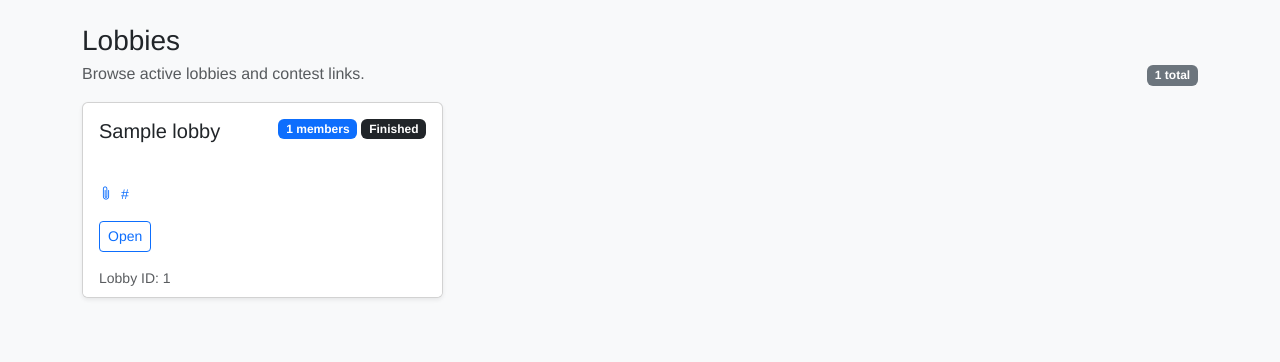
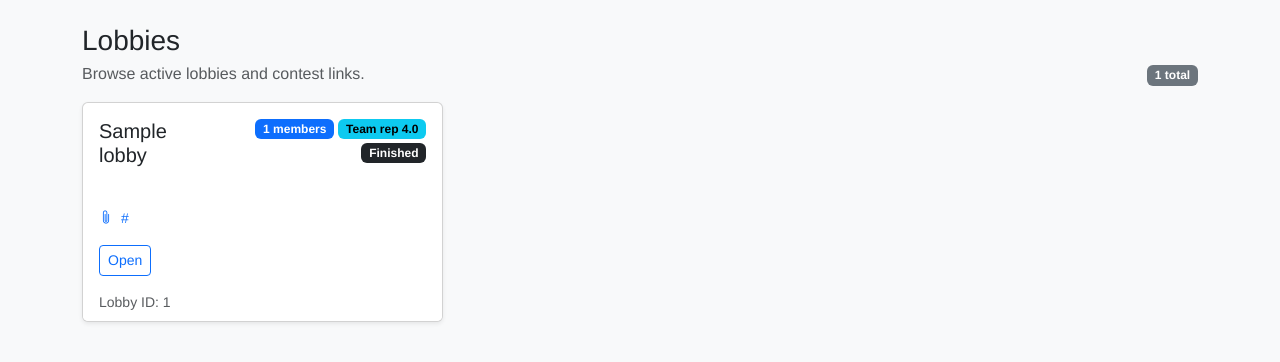
Before and after one commit to StevenLin0732/Teammate-Reputation-System-TRS-, a Flask app: page /lobbies in a window 1280 px wide. Shown: the part 56-418 px from the top of the page. Run offline with Flask 3, Linux system fonts and the light colour scheme; tables that the repository leaves empty hold one stand-in row (values such as "Sample post").

Commit message:
Add matchmaking

```diff
--- a/app.py
+++ b/app.py
@@ -83,6 +83,63 @@ def get_current_user():
     if not user_id:
         return None
     return User.query.get(user_id)
+
+
+def _rep_overall_score_0_to_10(rep: dict | None) -> float:
+    """Scalar reputation score in [0, 10] derived from the existing rep dict.
+
+    We keep this consistent with the graph API's normalization: contribution and
+    communication are treated as 0..10 inputs, normalized to 0..1, then averaged
+    with the would_work_again ratio (0..1).
+    """
+
+    if not rep:
+        return 0.0
+
+    from models import _normalize_0_to_10
+
+    contrib = _normalize_0_to_10(rep.get("contribution_avg"))
+    comm = _normalize_0_to_10(rep.get("communication_avg"))
+
+    wwa_raw = rep.get("would_work_again_ratio")
+    try:
+        wwa = float(wwa_raw) if wwa_raw is not None else 0.0
+    except (TypeError, ValueError):
+        wwa = 0.0
+    if wwa < 0.0:
+        wwa = 0.0
+    if wwa > 1.0:
+        wwa = 1.0
+
+    score = 10.0 * ((contrib + comm + wwa) / 3.0)
+    return round(float(score), 2)
+
+
+def _aggregate_team_rep_0_to_10(member_ids: list[int], rep_score_by_id: dict[int, float]) -> float:
+    if not member_ids:
+        return 0.0
+    scores = [float(rep_score_by_id.get(uid, 0.0)) for uid in member_ids]
+    if not scores:
+        return 0.0
+    return round(sum(scores) / float(len(scores)), 2)
+
+
+def _compute_rep_scores_for_user_ids(user_ids: set[int]) -> dict[int, float]:
+    """Compute scalar rep scores for a set of user ids (best effort)."""
+
+    if not user_ids:
+        return {}
+
+    from models import User
+
+    trust_scores = User.compute_transitive_trust_scores()
+    users = User.query.filter(User.id.in_(user_ids)).all()
+    rep_score_by_id: dict[int, float] = {}
+    for u in users:
+        rep_score_by_id[u.id] = _rep_overall_score_0_to_10(
+            u.reputation(trust_scores=trust_scores)
+        )
+    return rep_score_by_id
 
 
 def _send_email(subject: str, to_email: str, body: str):
@@ -365,9 +422,26 @@ def lobbies_page():
         ).all()
         pending_by_lobby_id = {r.lobby_id: r for r in pending}
 
+    # Pre-compute rep scores for users participating in these lobbies (+ viewer).
+    member_ids_by_lobby_id: dict[int, list[int]] = {}
+    all_user_ids: set[int] = set()
+
     for q in qs:
         team = Team.query.filter_by(lobby_id=q.id).first()
-        participant_count = len(team.members) if team else 0
+        member_ids = [tm.user_id for tm in team.members] if team else []
+        member_ids_by_lobby_id[q.id] = member_ids
+        all_user_ids.update(member_ids)
+
+    if viewer:
+        all_user_ids.add(viewer.id)
+
+    rep_score_by_id = _compute_rep_scores_for_user_ids(all_user_ids)
+    viewer_rep = float(rep_score_by_id.get(viewer.id, 0.0)) if viewer else None
+
+    for idx, q in enumerate(qs):
+        team = Team.query.filter_by(lobby_id=q.id).first()
+        member_ids = member_ids_by_lobby_id.get(q.id, [])
+        participant_count = len(member_ids)
         d = q.to_dict()
         d["participant_count"] = participant_count
         d["team_locked"] = bool(team.locked) if team else False
@@ -382,7 +456,37 @@ def lobbies_page():
 
         req = pending_by_lobby_id.get(q.id)
         d["join_request_status"] = req.status if req else None
+
+        team_rep = _aggregate_team_rep_0_to_10(member_ids, rep_score_by_id)
+        d["team_reputation"] = team_rep
+        if viewer_rep is not None:
+            d["rep_distance"] = round(abs(team_rep - viewer_rep), 2)
+        else:
+            d["rep_distance"] = None
+
+        # preserve original ordering (created_at desc) as a stable tiebreaker
+        d["_order"] = idx
         lobbies.append(d)
+
+    if viewer:
+        def _is_joinable(l: dict) -> bool:
+            return (
+                l.get("role") is None
+                and (not bool(l.get("finished")))
+                and (not bool(l.get("team_locked")))
+            )
+
+        def _sort_key(l: dict):
+            joinable_bucket = 0 if _is_joinable(l) else 1
+            dist = l.get("rep_distance")
+            dist_val = float(dist) if dist is not None else 1e9
+            return (joinable_bucket, dist_val, l.get("_order", 0))
+
+        lobbies.sort(key=_sort_key)
+
+    for l in lobbies:
+        l.pop("_order", None)
+
     return render_template("lobbies.html", lobbies=lobbies)
 
 
@@ -447,6 +551,36 @@ def lobby_detail(lobby_id):
     teammates = []
     if viewer:
         teammates = [m for m in members if m.id != viewer.id]
+
+    invite_recommendations = []
+    if viewer and is_leader and team and (not team.locked) and (not lobby.finished):
+        pending_invites = Invitation.query.filter_by(team_id=team.id, status="pending").all()
+        excluded_ids = {tm.user_id for tm in team.members} | {viewer.id}
+        excluded_ids |= {inv.target_user_id for inv in pending_invites if inv.target_user_id is not None}
+
+        candidates = (
+            User.query.filter(~User.id.in_(excluded_ids)).order_by(User.name.asc()).all()
+            if excluded_ids
+            else User.query.order_by(User.name.asc()).all()
+        )
+
+        rep_user_ids: set[int] = {viewer.id} | {u.id for u in candidates}
+        rep_score_by_id = _compute_rep_scores_for_user_ids(rep_user_ids)
+        viewer_rep = float(rep_score_by_id.get(viewer.id, 0.0))
+
+        scored = []
+        for u in candidates:
+            score = float(rep_score_by_id.get(u.id, 0.0))
+            scored.append(
+                {
+                    "user": u,
+                    "reputation": score,
+                    "distance": round(abs(score - viewer_rep), 2),
+                }
+            )
+
+        scored.sort(key=lambda x: (x["distance"], x["user"].name.lower()))
+        invite_recommendations = scored[:5]
 
     ratings = []
     rating_by_pair = {}
@@ -533,6 +667,7 @@ def lobby_detail(lobby_id):
         viewer_ratings_by_target=viewer_ratings_by_target,
         avg_by_target=avg_by_target,
         invites=Invitation.query.filter_by(team_id=team.id).all() if team else [],
+        invite_recommendations=invite_recommendations,
     )
 
 
@@ -1085,12 +1220,16 @@ def get_lobby(lobby_id):
                 participants.append(u.to_dict())
     out = lobby.to_dict()
     out["participants"] = participants
+    out["participant_count"] = len(participants)
+    # This app's UI assumes a single team per lobby; expose a simple lock flag.
+    primary_team = Team.query.filter_by(lobby_id=lobby.id).first()
+    out["team_locked"] = bool(primary_team.locked) if primary_team else False
     return jsonify(out)
 
 
 @app.route("/api/lobbies", methods=["GET", "POST"])
 def lobbies():
-    from models import Lobby, Team
+    from models import Lobby, Team, JoinRequest
 
     if request.method == "POST":
         data = request.json or {}
@@ -1105,18 +1244,136 @@ def lobbies():
         db.session.add(team)
         db.session.commit()
         return jsonify(lobby.to_dict()), 201
-    qs = Lobby.query.all()
+    viewer = get_current_user()
+
+    # Keep newest-first as the baseline order.
+    qs = Lobby.query.order_by(Lobby.created_at.desc()).all()
+
+    member_ids_by_lobby_id: dict[int, list[int]] = {}
+    all_user_ids: set[int] = set()
+
+    for q in qs:
+        team = Team.query.filter_by(lobby_id=q.id).first()
+        member_ids = [tm.user_id for tm in team.members] if team else []
+        member_ids_by_lobby_id[q.id] = member_ids
+        all_user_ids.update(member_ids)
+
+    if viewer:
+        all_user_ids.add(viewer.id)
+
+    rep_score_by_id = _compute_rep_scores_for_user_ids(all_user_ids)
+    viewer_rep = float(rep_score_by_id.get(viewer.id, 0.0)) if viewer else None
+
+    pending_by_lobby_id = {}
+    if viewer:
+        pending = JoinRequest.query.filter_by(requester_id=viewer.id, status="pending").all()
+        pending_by_lobby_id = {r.lobby_id: r for r in pending}
+
     out = []
-    for q in qs:
-        # compute participant count across teams
-        teams = Team.query.filter_by(lobby_id=q.id).all()
-        count = 0
-        for t in teams:
-            count += len(t.members)
+    for idx, q in enumerate(qs):
+        team = Team.query.filter_by(lobby_id=q.id).first()
+        member_ids = member_ids_by_lobby_id.get(q.id, [])
+
         d = q.to_dict()
-        d["participant_count"] = count
+        d["participant_count"] = len(member_ids)
+        d["team_locked"] = bool(team.locked) if team else False
+
+        role = None
+        if viewer:
+            if q.leader_id and viewer.id == q.leader_id:
+                role = "Leader"
+            elif team and any(tm.user_id == viewer.id for tm in team.members):
+                role = "Member"
+        d["role"] = role
+
+        req = pending_by_lobby_id.get(q.id)
+        d["join_request_status"] = req.status if req else None
+
+        team_rep = _aggregate_team_rep_0_to_10(member_ids, rep_score_by_id)
+        d["team_reputation"] = team_rep
+        if viewer_rep is not None:
+            d["rep_distance"] = round(abs(team_rep - viewer_rep), 2)
+        else:
+            d["rep_distance"] = None
+
+        d["_order"] = idx
         out.append(d)
+
+    if viewer:
+        def _is_joinable(l: dict) -> bool:
+            return (
+                l.get("role") is None
+                and (not bool(l.get("finished")))
+                and (not bool(l.get("team_locked")))
+            )
+
+        def _sort_key(l: dict):
+            joinable_bucket = 0 if _is_joinable(l) else 1
+            dist = l.get("rep_distance")
+            dist_val = float(dist) if dist is not None else 1e9
+            return (joinable_bucket, dist_val, l.get("_order", 0))
+
+        out.sort(key=_sort_key)
+
+    for l in out:
+        l.pop("_order", None)
+
     return jsonify(out)
+
+
+@app.route("/api/lobbies/<int:lobby_id>/invite-suggestions", methods=["GET"])
+def api_invite_suggestions(lobby_id: int):
+    """Return a few users whose reputation is closest to the leader's.
+
+    Leader-only, excludes current team members and pending invites.
+    """
+
+    from models import Lobby, Team, User, Invitation
+
+    viewer = get_current_user()
+    if not viewer:
+        return jsonify({"error": "not_logged_in"}), 401
+
+    lobby = Lobby.query.get_or_404(lobby_id)
+    if lobby.leader_id != viewer.id:
+        return jsonify({"error": "leader_only"}), 403
+
+    team = Team.query.filter_by(lobby_id=lobby.id).first()
+    if not team:
+        return jsonify({"error": "team_not_found"}), 404
+
+    if lobby.finished or team.locked:
+        return jsonify([]), 200
+
+    pending_invites = Invitation.query.filter_by(team_id=team.id, status="pending").all()
+    excluded_ids = {tm.user_id for tm in team.members} | {viewer.id}
+    excluded_ids |= {inv.target_user_id for inv in pending_invites if inv.target_user_id is not None}
+
+    candidates = (
+        User.query.filter(~User.id.in_(excluded_ids)).order_by(User.name.asc()).all()
+        if excluded_ids
+        else User.query.order_by(User.name.asc()).all()
+    )
+
+    rep_user_ids: set[int] = {viewer.id} | {u.id for u in candidates}
+    rep_score_by_id = _compute_rep_scores_for_user_ids(rep_user_ids)
+    viewer_rep = float(rep_score_by_id.get(viewer.id, 0.0))
+
+    scored = []
+    for u in candidates:
+        score = float(rep_score_by_id.get(u.id, 0.0))
+        scored.append(
+            {
+                "id": u.id,
+                "name": u.name,
+                "email": u.email,
+                "reputation": score,
+                "distance": round(abs(score - viewer_rep), 2),
+            }
+        )
+
+    scored.sort(key=lambda x: (x["distance"], (x["name"] or "").lower()))
+    return jsonify(scored[:5]), 200
 @app.route("/api/teams/<int:team_id>/lock", methods=["POST"])
 def lock_team(team_id):
     from models import Team
--- a/templates/lobbies.html
+++ b/templates/lobbies.html
@@ -25,6 +25,7 @@
               <h5 class="card-title mb-1">{{ lobby.title }}</h5>
               <div class="d-flex gap-1 flex-wrap justify-content-end">
                 <span class="badge text-bg-primary">{{ lobby.participant_count }} members</span>
+                <span class="badge text-bg-info">Team rep {{ lobby.team_reputation }}</span>
                 {% if lobby.finished %}
                   <span class="badge text-bg-dark">Finished</span>
                 {% endif %}
```
Also changed, not shown: templates/lobby_detail.html (+25 -0 lines).
